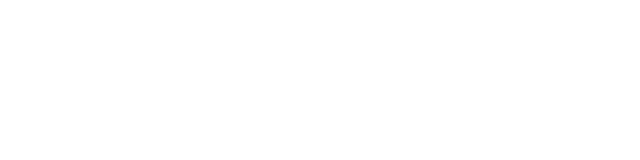
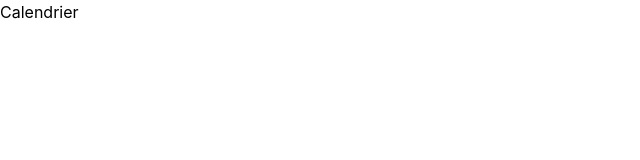
Before and after one commit to kvong92/TV_Series_Tracker, a React (Create React App) app: page /calendrier in a window 1280 px wide. Before the commit this address had no page. Shown: the top 160 px of the page, without its empty margins (0-640 px from the left). Built offline with nearby package versions, Linux system fonts and the light colour scheme.

Commit message:
init calendrier

```diff
--- /dev/null
+++ b/src/components/calendar.tsx
@@ -0,0 +1,17 @@
+import React, { useState, useEffect } from "react";
+
+export default function Calendrier() {
+
+    const [favSeries, setFavSeries] = useState<any[]>([]);
+
+    useEffect(() => {
+
+    }, []);
+
+
+    return (
+        <div className="flex flex-col items-start gap-6 self-stretch">
+            <h1>Calendrier</h1>
+        </div>
+    );
+}
--- a/src/index.tsx
+++ b/src/index.tsx
@@ -4,6 +4,7 @@
 import './index.css';
 import App from './App';
 import DetailSerie from './components/detail_serie';
+import Calendrier from './components/calendar';
 const root = ReactDOM.createRoot(
   document.getElementById('root') as HTMLElement
 );
@@ -13,6 +14,7 @@
         <Routes>
             <Route path="/" element={<App />} />
             <Route path="/series/:serie_id" element={<DetailSerie />} />
+            <Route path="/calendrier" element={<Calendrier />} />
         </Routes>
       </BrowserRouter>
   </React.StrictMode>
```
